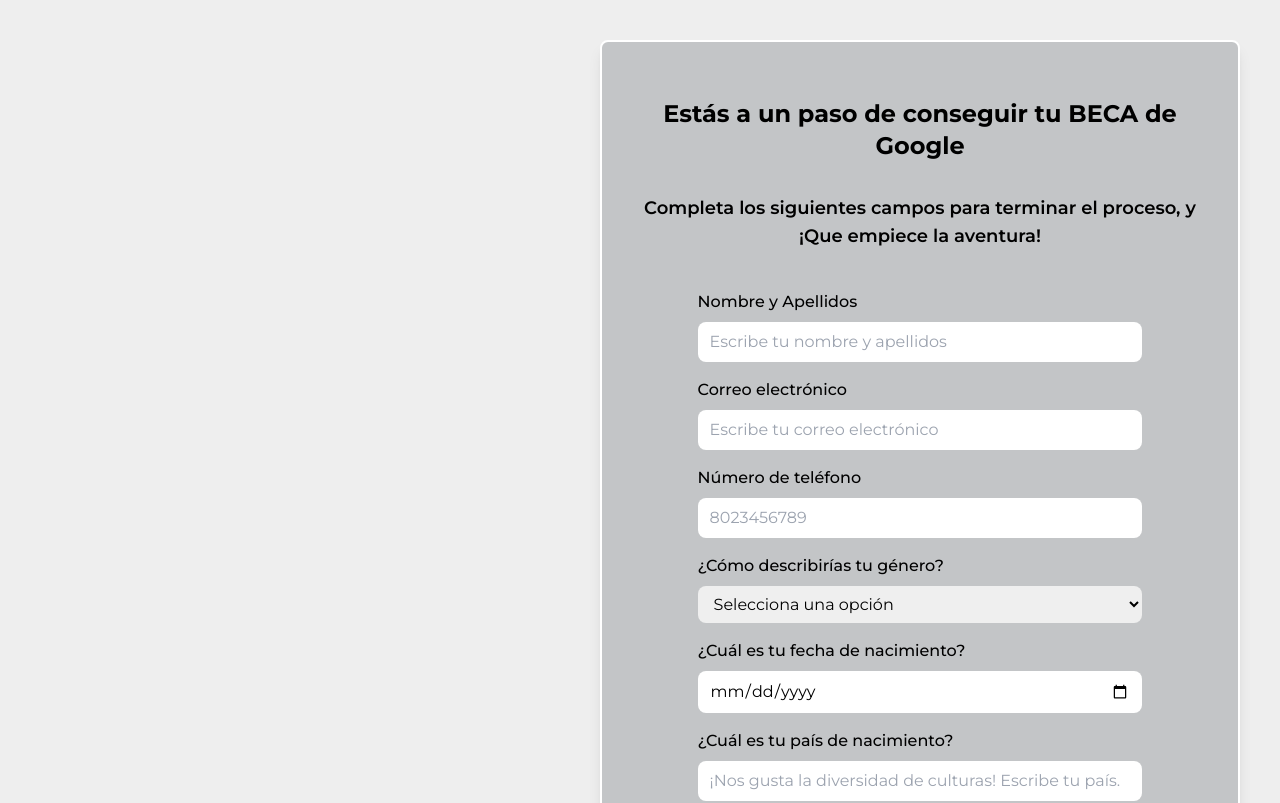
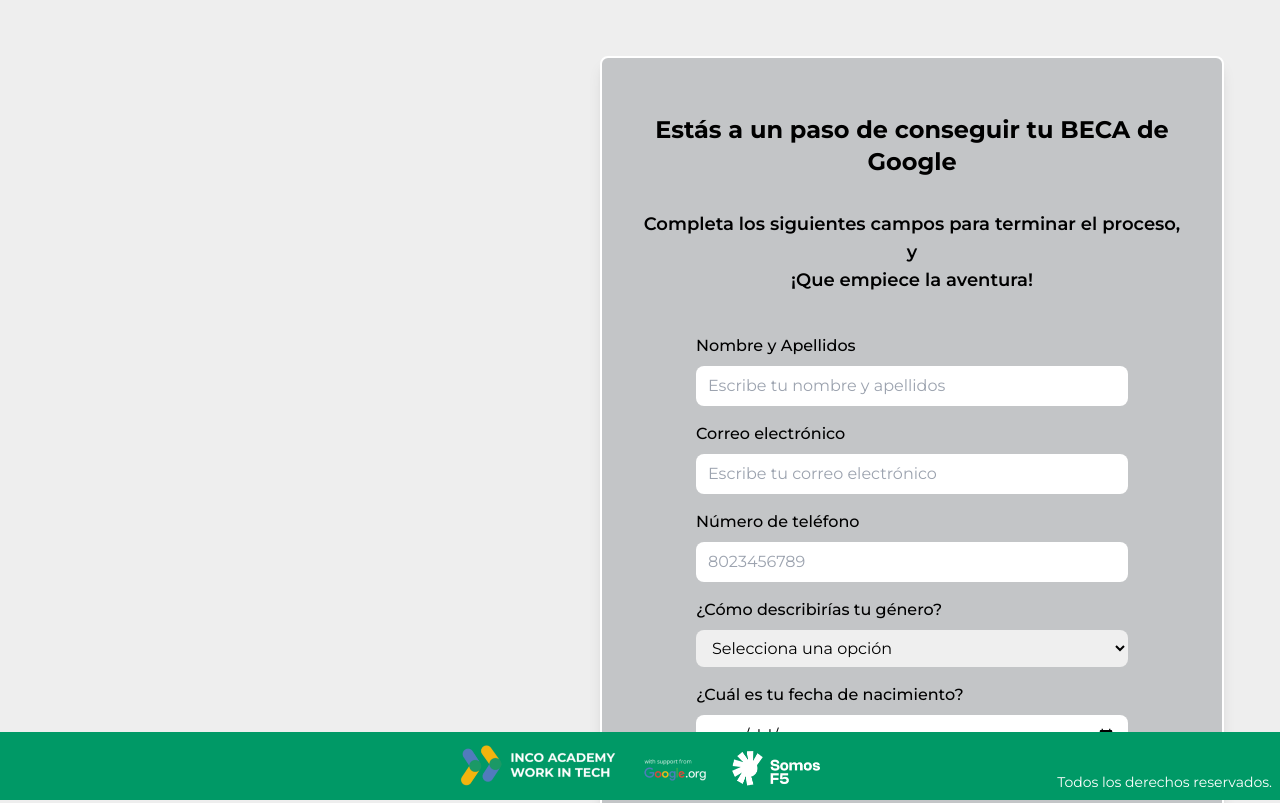
Before and after one commit to WIT-APP/wit-frontend, a React (Vite) app: page / in a window 1280 px wide. Shown: the top 803 px of the page. Built offline with nearby package versions, Linux system fonts and the light colour scheme.

Commit message:
footer added for the form page

```diff
--- a/src/App.tsx
+++ b/src/App.tsx
@@ -1,9 +1,13 @@
 import { ApplicantList } from "./ApplicantList"
+import { Footer } from "./components/Footer";
 import Form from "./components/Form";
 
 function App() {
   return (
+    <>
     <Form/>
+    <Footer />
+    </>
     )
 }
 
--- /dev/null
+++ b/src/components/Footer.tsx
@@ -0,0 +1,17 @@
+
+export const Footer = () => {
+  return (
+    <footer className="bg-green text-white fixed bottom-0 w-full p-2 hidden sm:block">
+    <div className="flex justify-center items-center">
+      <img
+        src="footer-image.png"
+        alt="Footer Image"
+        style={{ objectPosition: 'center bottom', width: "30%" }}
+      />
+      <div className="text-sm absolute right-2 bottom-2">
+          Todos los derechos reservados.
+      </div>
+    </div>
+  </footer>
+);
+};
--- a/src/components/Form.tsx
+++ b/src/components/Form.tsx
@@ -9,39 +9,6 @@
 import { CreateApplicant } from "../interfaces/applicant.interface";
 
 const Form = () => {
-  const colectivosOptions = [
-    {
-      value: "Mujer en situación de vulnerabilidad",
-      label: "Mujer en situación de vulnerabilidad",
-    },
-    { value: "Minorías étnicas", label: "Minorías étnicas" },
-    {
-      value: "Inmigrante o refugiada/o",
-      label: "Inmigrante o refugiada/o",
-    },
-    {
-      value: "Joven sin titulación y sin empleo",
-      label: "Joven sin titulación y sin empleo",
-    },
-    {
-      value:
-        "Desempleada/o de larga duración o debido a la crisis del Covid-19",
-      label:
-        "Desempleada/o de larga duración o debido a la crisis del Covid-19",
-    },
-    {
-      value: "Grupo de edad > 50 años",
-      label: "Grupo de edad > 50 años",
-    },
-    {
-      value: "Cabeza de familia monoparental",
-      label: "Cabeza de familia monoparental",
-    },
-    {
-      value: "No me identifico con ninguna de las opciones anteriores",
-      label: "No me identifico con ninguna de las opciones anteriores",
-    },
-  ];
 
   const handleChange = (e: ChangeEvent<HTMLInputElement>) => {
     const { name, value } = e.target;
@@ -127,7 +94,7 @@
   });
 
   return (
-    <div className="md:justify-end md:bg-[url('/form-image.jpg')] md:bg-lightgray lg:bg-contain w-screen flex items-center justify-center bg-lightgreen bg-cover bg-no-repeat bg-left bg-fixed ">
+    <div className="md:justify-end md:bg-[url('/form-image.jpg')] md:bg-lightgray lg:bg-contain w-screen flex items-center justify-center bg-lightgreen bg-cover bg-no-repeat bg-left bg-fixed p-4 md:mb-16">
       <div className="sm:w-3/4 md:w-2/3 lg:w-2/4 flex flex-col justify-between items-center bg-lightgray md:bg-gray rounded-lg border-2 border-white m-10 shadow-lg p-10">
         <div className="w-7/8">
           <h1 className="text-2xl font-bold mt-4 mb-8 text-center">
@@ -260,7 +227,37 @@
             />
             <InputCheckbox
               label="¿Te identificarías con alguno de los siguientes colectivos?"
-              options={colectivosOptions}
+              options={ [   {
+                value: "Mujer en situación de vulnerabilidad",
+                label: "Mujer en situación de vulnerabilidad",
+              },
+              { value: "Minorías étnicas", label: "Minorías étnicas" },
+              {
+                value: "Inmigrante o refugiada/o",
+                label: "Inmigrante o refugiada/o",
+              },
+              {
+                value: "Joven sin titulación y sin empleo",
+                label: "Joven sin titulación y sin empleo",
+              },
+              {
+                value:
+                  "Desempleada/o de larga duración o debido a la crisis del Covid-19",
+                label:
+                  "Desempleada/o de larga duración o debido a la crisis del Covid-19",
+              },
+              {
+                value: "Grupo de edad > 50 años",
+                label: "Grupo de edad > 50 años",
+              },
+              {
+                value: "Cabeza de familia monoparental",
+                label: "Cabeza de familia monoparental",
+              },
+              {
+                value: "No me identifico con ninguna de las opciones anteriores",
+                label: "No me identifico con ninguna de las opciones anteriores",
+              },]}
               selectedValues={applicant.colectivo}
               onChange={handleColectivosChange}
               expandText="Con este programa queremos favorecer a colectivos en situación de vulnerabilidad. Selecciona todas las opciones que se correspondan con tu situación."
```
Also changed, not shown: public/footer-image.png (added), src/assets/footer-image.png (added).
